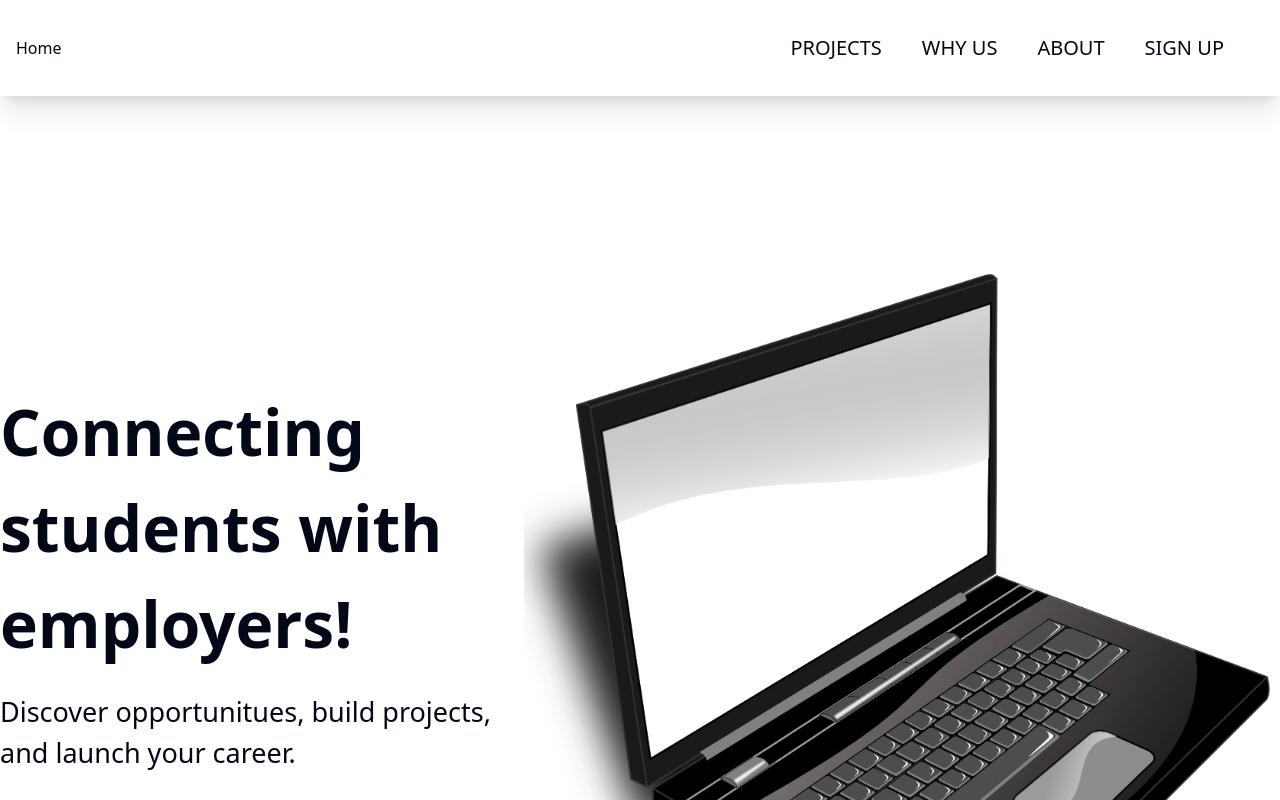
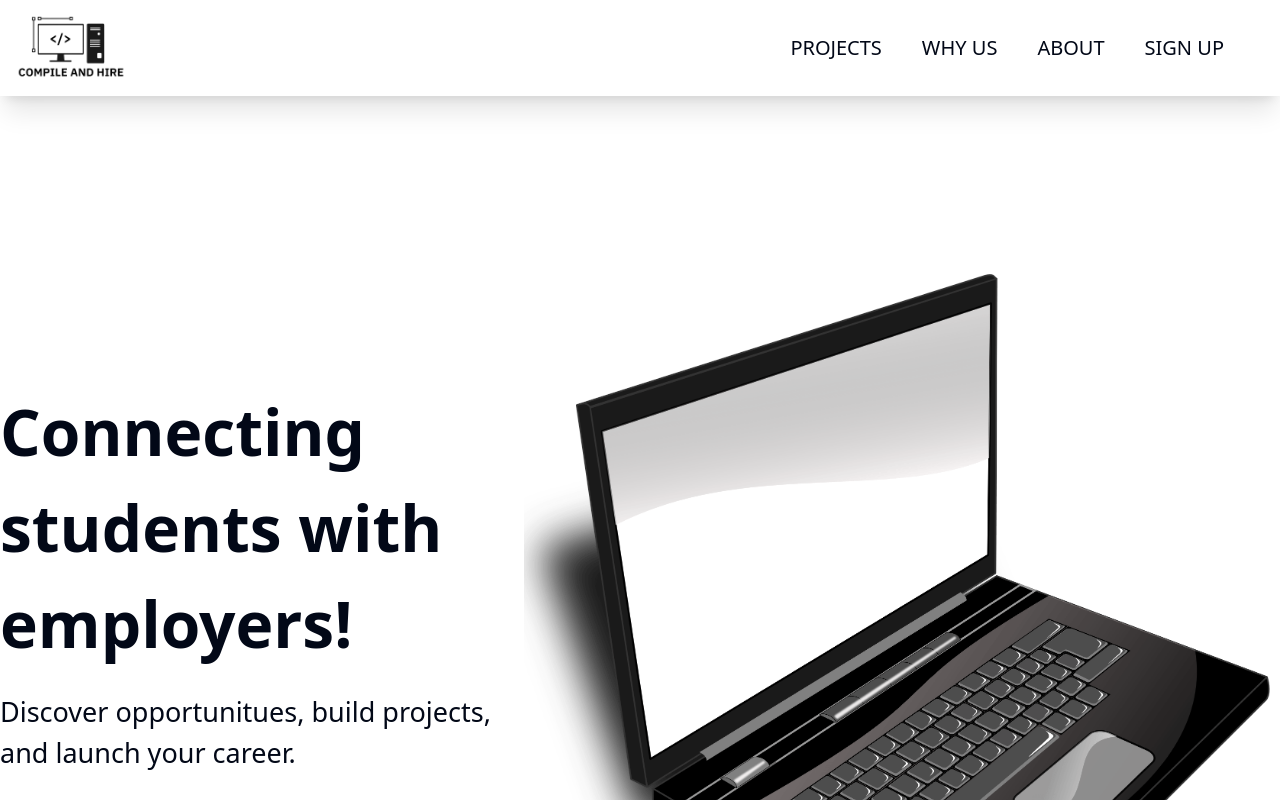
Before and after one commit to thomasbulll/Compile-And-Hire, a Next.js app: page / in a window 1280 px wide. Shown: the top 800 px of the page. Built offline with nearby package versions, Linux system fonts and the light colour scheme; no server answers.

Commit message:
Add Home icon

```diff
--- a/components/NavBar.tsx
+++ b/components/NavBar.tsx
@@ -2,6 +2,7 @@
 
 import React, { useState } from 'react'
 import Link from 'next/link';
+import Image from 'next/image';
 import { logout } from '@/actions/logout';
 import { AiOutlineClose, AiOutlineMenu } from 'react-icons/ai';
 import { useCurrentUser } from '@/hooks/use-current-user';
@@ -22,7 +23,12 @@ const NavBar = () => {
     <nav className="w-full h-24 shadow-xl bg-white">
       <div className="flex justify-between items-center h-full w-full px-4 2x1:px-16">
         <Link href="/">
-          Home
+          <Image
+          src="/main-logo.png"
+          alt="Compile And Hire Logo"
+          width={110}
+          height={20}
+          className="object-contain"/>
         </Link>
         <div>
           <ul className="hiddem sm:flex">
```
Also changed, not shown: public/main-logo.png (added), public/mini-logo.png.
